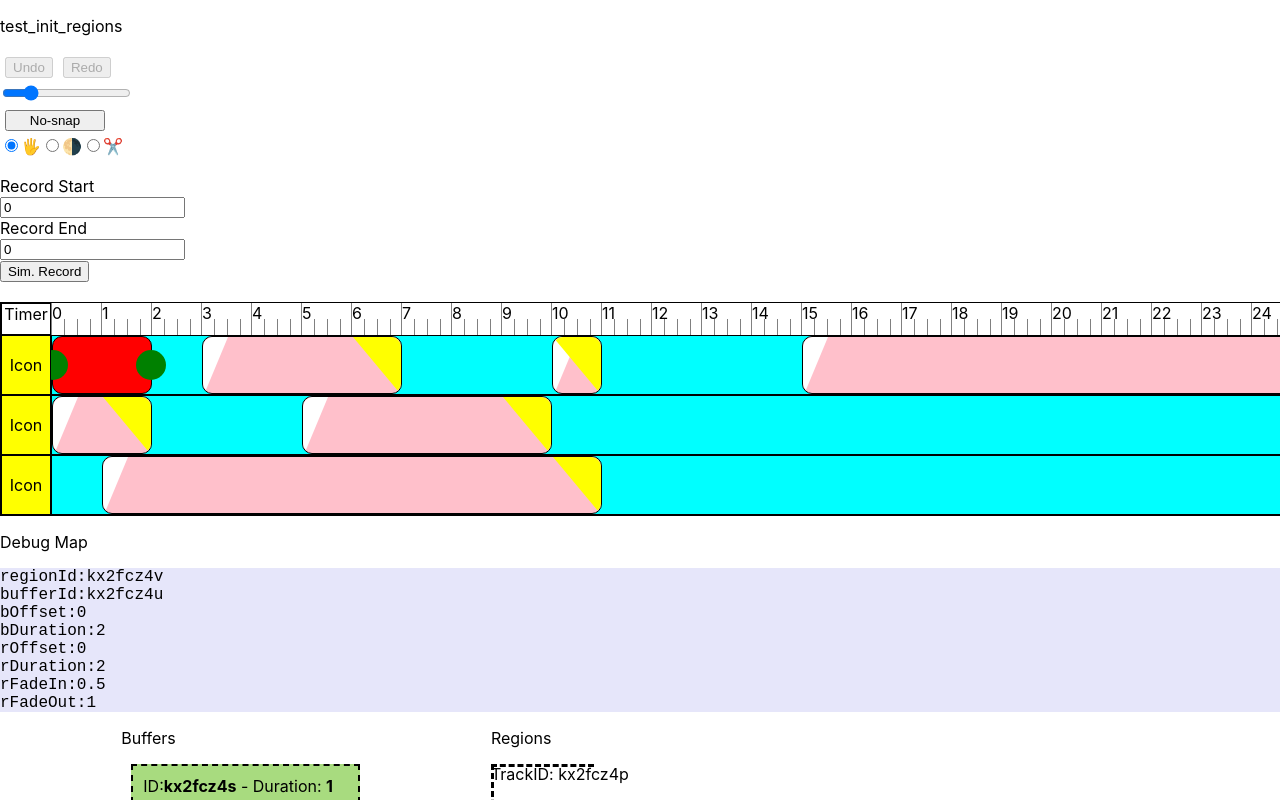
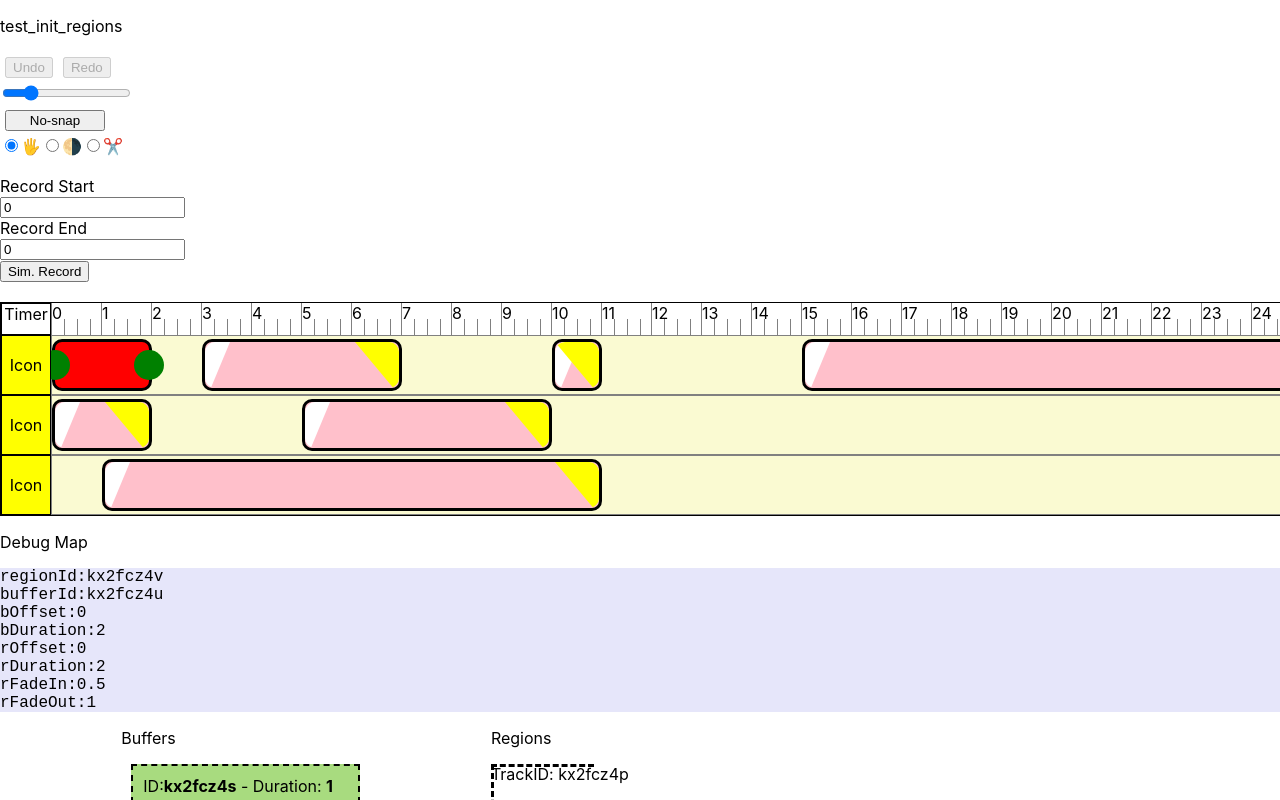
Before and after one commit to purewack/melonJuice-web, a React (Create React App) app: page / in a window 1280 px wide. Both pictures are taken after a click on the element 102 px from the left and 365 px from the top of the page. Shown: the top 800 px of the page. Built offline with nearby package versions, Linux system fonts and the light colour scheme.

Commit message:
small css cleanup

```diff
--- a/src/components/AudioRegion.js
+++ b/src/components/AudioRegion.js
@@ -218,7 +218,8 @@ const AudioRegion = ({region, selectedRegion, onSelect, trackInfo, tracksDispatc
   },[region])
 
   const styleRegion = {
-    height:'100%',
+    height:'90%',
+    top:'5%',
     width: rDuration + rrDuration,
     left: rOffset + rrOffset,
     transform: rrTransform,
@@ -227,8 +228,6 @@ const AudioRegion = ({region, selectedRegion, onSelect, trackInfo, tracksDispatc
   const styleHandle = {
     height:30,
     width:30,
-    borderRadius:'50%',
-    background:'green',
     position:'absolute',
   }
   const styleDurationHandle = {
@@ -257,13 +256,13 @@ const AudioRegion = ({region, selectedRegion, onSelect, trackInfo, tracksDispatc
   const styleFadeInHandle = {
     ...styleHandle,
     left: -15,
-    top:0,
+    top:-30,
     transform: `translateX(${rFadeIn+rrFadeIn}px)`
   }
   const styleFadeOutHandle = {
     ...styleHandle,
     right: -15,
-    bottom:0,
+    top:-30,
     transform: `translateX(${-(rFadeOut+rrFadeOut)}px)`
   }
 
@@ -294,14 +293,14 @@ const AudioRegion = ({region, selectedRegion, onSelect, trackInfo, tracksDispatc
           maxDX:bDuration-bOffset,
         }}
         onStart={onStartResizeHandler} onChange={onChangeOffsetHandler} onEnd={onEndOffsetHandler}>
-        <div className="AudioRegionOffsetHandle" style={styleOffsetHandle}></div>
+        <div className="DragHandle AudioRegionOffsetHandle" style={styleOffsetHandle}></div>
       </PointerHandle>
       <PointerHandle bounds={{
           minDX:-rDuration,
           maxDX:(bDuration-bOffset)-rDuration,
         }}
         onStart={onStartResizeHandler} onChange={onChangeDurationHandler} onEnd={onEndDurationHandler}>
-        <div className="AudioRegionDurationHandle" style={styleDurationHandle}></div>
+        <div className="DragHandle AudioRegionDurationHandle" style={styleDurationHandle}></div>
       </PointerHandle>
       </>
       :
@@ -313,14 +312,14 @@ const AudioRegion = ({region, selectedRegion, onSelect, trackInfo, tracksDispatc
           maxDX:(rDuration-rFadeOut)-rFadeIn,
         }}
         onChange={onChangeFadeInHandler} onEnd={onEndFadeInHandler}>
-        <div className="AudioRegionFadeInHandle" style={styleFadeInHandle}></div>
+        <div className="DragHandle AudioRegionFadeInHandle" style={styleFadeInHandle}></div>
       </PointerHandle>
       <PointerHandle bounds={{
           minDX:-(rDuration-rFadeOut)+rFadeIn,
           maxDX:rFadeOut,
         }}
         onChange={onChangeFadeOutHandler} onEnd={onEndFadeOutHandler}>
-        <div className="AudioRegionFadeOutHandle" style={styleFadeOutHandle}></div>
+        <div className="DragHandle AudioRegionFadeOutHandle" style={styleFadeOutHandle}></div>
       </PointerHandle>
       </>
       :
@@ -332,7 +331,7 @@ const AudioRegion = ({region, selectedRegion, onSelect, trackInfo, tracksDispatc
         maxDX:rDuration-cutPos,
       }}
       onChange={onChangeCutHandler} onEnd={onEndCutHandler}>
-        <div className="AudioRegionCutHandle" style={styleCutHandle}></div>
+        <div className="DragHandle AudioRegionCutHandle" style={styleCutHandle}></div>
       </PointerHandle>
       <div className="AudioRegionCutHandleLine" style={styleCutHandleLine}></div>
     </> : null}
@@ -346,192 +345,5 @@ const AudioRegion = ({region, selectedRegion, onSelect, trackInfo, tracksDispatc
   </>
   )
 }
-//  :  ? <div style={{width: rDurationOld, left: rOffsetOld}} className='AudioRegion AudioRegionGhostMove'></div> : null
+
 export default AudioRegion
-
-
- /*
-
-  const snapVCalc = (ll)=>{
-    let b = (maxHeight)
-    let l = Math.floor(ll/b)*b
-    return l;
-  }
-
-  const snapCalc = (ll)=>{
-    if(editorStats.snapGrain){
-      let b = (editorStats.barLength/editorStats.snapGrain)
-      let l = Math.floor(ll/b)*b
-     return l;
-    }
-    return ll
-  }
-  const cutStart = ()=>{
-    setCutPos(null);
-    regionStatsPrev.current = {boundBox:null, cp:null}
-  }
-  const cutCommit = (e)=>{
-    const cp = cutPos
-    console.log(cp)
-    if(!cp) return
-    const cutPosCommit = (cp/editorStats.barLength)
-    tracksDispatch({type:'cut_region',regionToCut:region,regionCutLength:cutPosCommit})
-  }
-  const cutHover = (mode,e)=>{
-    if(regionStatsPrev.current.boundBox === null || regionStatsPrev.current.boundBox !== e.target.getBoundingClientRect())
-      regionStatsPrev.current.boundBox = e.target.getBoundingClientRect()
-
-    console.log(mode)
-    const tp = (mode === 'mouse' ? e.clientX : e.touches[0].clientX)
-    const cp = snapCalc(tp) - regionStatsPrev.current.boundBox.left
-    setCutPos(newcp => cp)
-    //regionStatsPrev.current.cp = cp
-  }
-
-  const duringAdjust = (type,pointer)=>{
-
-    const r = regionStatsPrev.current
-    regionStatsPrev.current.cursorDelta.x = pointer.x - regionStatsPrev.current.cursorInitial.x
-    regionStatsPrev.current.cursorDelta.y = pointer.y - regionStatsPrev.current.cursorInitial.y
-    const deltax = regionStatsPrev.current.cursorDelta.x
-    const deltay = regionStatsPrev.current.cursorDelta.y
-    if(regionStatsPrev.current.boundBox === null || regionStatsPrev.current.boundBox !== r.target.getBoundingClientRect())
-      regionStatsPrev.current.boundBox = r.target.getBoundingClientRect()
-
-
-    switch (r.target.className) {
-      case 'EndHandle':{
-          const d = snapCalc(r.right + deltax) - r.left
-          const max = (rBDuration-rBOffset)
-          if(d <= max){
-            setRDuration(d)
-            regionStatsPrev.current.rDuration = d
-          }
-        }
-        break;
-
-      case 'StartHandle':{
-          const d = snapCalc(r.left + deltax)
-          const o = r.rrbo+(d-r.left)
-
-          if( d >= 0 && o >= 0 && d < r.right-resizeHandleArea ){
-            regionStatsPrev.current.rbo = o
-            setRBOffset(o)
-            setrOffset(d)
-            setRDuration(r.right-d)
-            regionStatsPrev.current.rBOffset = o
-            regionStatsPrev.current.rOffset = d
-            regionStatsPrev.current.rDuration = r.right-d
-          }
-        }
-        break;
-
-      default:
-        const o = snapCalc(r.left + deltax)
-        // if(o >= 0 && isNeighbourClear(o,o+rDuration)) {
-        if(o >= 0) {
-          setrOffset(o)
-          regionStatsPrev.current.rOffset = o
-        }
-
-        const bh = regionStatsPrev.current.boundBox.height/2;
-        const voff = snapVCalc(deltay+bh);
-        const tidx = (dragVOffset+voff) / editorStats.trackHeight
-
-        if(tidx + trackInfo.idx >= 0 &&  tidx + trackInfo.idx <= trackInfo.max-1)
-        setDragVOffset(voff)
-        regionStatsPrev.current.dragVOffset = voff
-      break;
-    }
-  }
-
-  const mousedown = (e)=>{
-    e.preventDefault();
-    if(isSelected){
-    startAdjust('mouse', e.target, {x:e.clientX,y:e.clientY})
-    }
-  }
-  const mouseup = (e)=>{
-    e.preventDefault();
-    if(!isSelected) onSelect(region)
-    else{
-      endAdjust('mouse')
-    }
-  }
-  const mousemove = useCallback(
-    (e)=>{
-      e.preventDefault();
-      console.log(`reg ${isSelected}`)
-      if(isSelected)
-      duringAdjust('mouse',{x:e.clientX, y:e.clientY})
-    },
-    [isSelected],
-  )
-
-
-  const touchmove = (e)=>{
-    e.preventDefault();
-    duringAdjust('touch',{x:e.touches[0].clientX, y:e.touches[0].clientY})
-  }
-  const touchup = (e)=>{
-    endAdjust('touch')
-  }
-  const touchdown = editorStats.toolMode === 'grab'
-    ? (e=>{startAdjust('touch',e.target,{ x:e.touches[0].clientX, y:e.touches[0].clientY } )})
-    : (e=>{
-      cutStart()
-      document.addEventListener('touchmove', (e)=>{e.preventDefault(); cutHover('touch',e)}, { passive: false });
-      document.addEventListener('touchend', (e)=>{e.preventDefault(); cutCommit()}, { passive: false });
-    })
-
-  const startAdjust = (type,target,cursorInitial)=>{
-    regionStatsPrev.current = {
-      target,
-      boundBox:null,
-      left: rOffset,
-      width: rDuration,
-      right:rOffset+rDuration,
-      rbo:rBOffset,
-      rbd:rBDuration,
-      rrbo:rBOffset,
-      rOffset:rOffset,
-      rDuration:rDuration,
-      rBOffset:rBOffset,
-      dragVOffset:0,
-      cursorDelta:{x:0,y:0},
-      cursorInitial,
-    }
-
-    setrOffsetOld(rOffset)
-    setRDurationOld(rDuration)
-    setHandleHitbox(target.className)
-
-    //  document.addEventListener('touchmove', touchmove, { passive: false });
-    //  document.addEventListener('touchend', touchup, { passive: false });
-  }
-
-  const endAdjust = (type)=>{
-    //  document.removeEventListener('touchmove', touchmove, { passive: false })
-    //  document.removeEventListener('touchend', touchup, { passive: false });
-    setHandleHitbox(null)
-    if(regionStatsPrev.current.cursorDelta.x === 0 && regionStatsPrev.current.cursorDelta.y === 0) {
-      tracksDispatch({type:'select_region', region})
-      return
-    }
-
-    const s = regionStatsPrev.current.rOffset/editorStats.barLength;
-    const d = regionStatsPrev.current.rDuration/editorStats.barLength;
-    const o = regionStatsPrev.current.rBOffset/editorStats.barLength;
-    const newRegion = {...region, rOffset:s, rDuration:d, bOffset:o}
-    let newTrack = null
-    if(regionStatsPrev.current.dragVOffset) newTrack = Math.floor(regionStatsPrev.current.dragVOffset / editorStats.trackHeight)
-    tracksDispatch({type:'update_region', updatedRegion:newRegion, jumpRelativeTracks:newTrack})
-  }
-
-  // const cancelEdit = (e)=>{
-  //   mouseUp(null)
-  //   setrOffset(rOffsetOld)
-  //   setRDuration(rDurationOld)
-  //   console.log('cancel')
-  // }
-  */
--- a/src/css/AudioRegion.css
+++ b/src/css/AudioRegion.css
@@ -2,13 +2,14 @@
 .AudioRegion{
     position:absolute;
     background:pink;
-    border: solid black 1px;
+    border: solid black 3px;
     display:flex;
     justify-content: space-between;
     align-items: center;
     z-index: 1;
     border-radius: 10px;
     touch-action: none;
+    box-sizing: border-box;
 }
 .AudioRegionSVGContainer{
     position: relative;
@@ -26,19 +27,21 @@
 
 .AudioRegionGhostMove{
     pointer-events: none;
-    z-index: 20;
+    z-index: 2;
     background:rgba(255, 58, 245, 0.178);
     border-width:2px;
     border-style:dashed;
-    height:100%;
+    height:90%;
+    top:5%;
 }
 .AudioRegionGhostBuffer{
     pointer-events: none;
-    z-index: 20;
+    z-index: 2;
     background:rgba(83, 184, 0, 0.5);
-    border-width:2px;
     border-style:dashed;
-    height:100%;
+    border-width: 2px;
+    height:90%;
+    top:5%;
 }
 .AudioRegionSelected{
     background:red;
@@ -49,6 +52,17 @@
     cursor: grab;
 }
 
+.DragHandle {
+    background:green;
+    border-radius: 50%;
+}
+
+.AudioRegionFadeInHandle{
+    clip-path: polygon(0 0, 50% 0, 50% 100%, 0% 100%);
+}
+.AudioRegionFadeOutHandle{
+    clip-path: polygon(100% 0, 50% 0, 50% 100%, 100% 100%);
+}
 
 .AudioRegionCutHandle{
     border-radius:'50%';
--- a/src/css/AudioTrack.css
+++ b/src/css/AudioTrack.css
@@ -1,6 +1,6 @@
 .AudioTrack{
-    background:cyan;
-    border:solid black 1px;
+    background:lightgoldenrodyellow;
+    border:solid gray 1px;
     white-space: nowrap;
     position:relative;
     width:100%;
```
